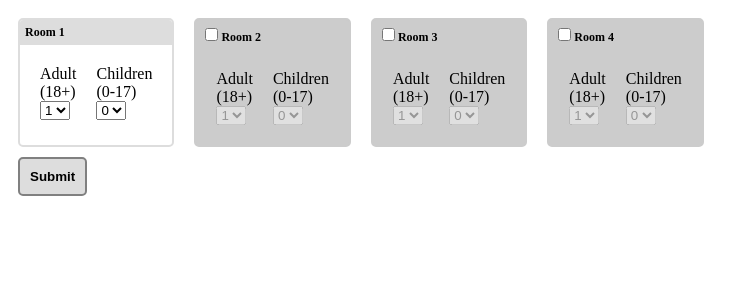
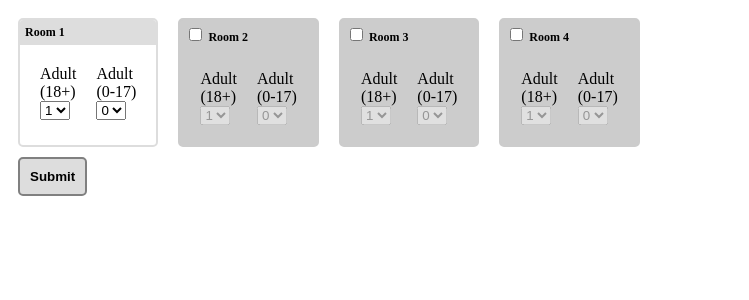
Before and after one commit to tdkiran/assessment-2, a Next.js app: page / in a window 1280 px wide. Shown: the top 300 px of the page, without its empty margins (0-749 px from the left). Built offline with nearby package versions, Linux system fonts and the light colour scheme.

Commit message:
Improve accessablity

```diff
--- a/components/booking/room-form.js
+++ b/components/booking/room-form.js
@@ -26,12 +26,15 @@ export class RoomForm extends Component {
         return (
             <RoomFormContainer>
                 <FormItem>
-                    <div>Adult <br />(18+)</div>
+                    <div>
+                        <label for="adult-occupant-selection">Adult</label> <br />(18+)
+                    </div>
                     <select
                         value={adult}
                         onChange={this.handleOccupantSelection}
                         data-type="adult"
                         disabled={!active}
+                        id="adult-occupant-selection"
                     >
                         {listOfAdults &&
                             listOfAdults.map(occupantOptionsTemplate)
@@ -39,12 +42,15 @@ export class RoomForm extends Component {
                     </select>
                 </FormItem>
                 <FormItem>
-                    <div>Children <br />(0-17)</div>
+                    <div>
+                        <label for="children-occupant-selection">Adult</label> <br />(0-17)
+                    </div>
                     <select
                         value={children}
                         onChange={this.handleOccupantSelection}
                         data-type="children"
                         disabled={!active}
+                        id="children-occupant-selection"
                     >
                         {listOfAdults &&
                             listOfChildrens.map(occupantOptionsTemplate)
--- a/components/common/card.js
+++ b/components/common/card.js
@@ -55,8 +55,8 @@ export class AppCard extends Component {
             <Card disabled={!active} data-testid={`room-${testId}`} >
                 <CardTitle disabled={!active}>
                     {!hideOption &&
-                        <input type="checkbox" checked={active} onChange={this.handleChange} />}
-                    {title}
+                        <input type="checkbox" checked={active} onChange={this.handleChange} id="check-room" />}
+                    <label for={"check-room"}> {title} </label>
                 </CardTitle>
                 <CardContent disabled={!active}>
                     {children}
--- /dev/null
+++ b/components/common/meta.js
@@ -0,0 +1,11 @@
+import Head from 'next/head';
+
+const Meta = () => (
+    <Head>
+        <meta name="viewport" content="width=device-width, initial-scale=1" />
+        <meta charSet="utf-8" />
+        <title>Hilton Booking System</title>
+    </Head>
+);
+
+export default Meta;
--- a/pages/_app.js
+++ b/pages/_app.js
@@ -2,12 +2,14 @@ import App from 'next/app';
 import React from 'react';
 import withReduxStore from '../lib/with-redux-store';
 import { Provider } from 'react-redux';
+import Meta from '../components/common/meta';
 
 class MyApp extends App {
   render() {
     const { Component, pageProps, reduxStore } = this.props
     return (
       <Provider store={reduxStore}>
+        <Meta />
         <Component {...pageProps} />
       </Provider>
     )
--- /dev/null
+++ b/pages/_document.js
@@ -0,0 +1,23 @@
+import Document, { Head, Main, NextScript } from 'next/document';
+import { ServerStyleSheet } from 'styled-components';
+
+export default class MyDocument extends Document {
+    static getInitialProps({ renderPage }) {
+        const sheet = new ServerStyleSheet();
+        const page = renderPage(App => props => sheet.collectStyles(<App {...props} />));
+        const styleTags = sheet.getStyleElement();
+        return { ...page, styleTags };
+    }
+
+    render() {
+        return (
+            <html lang="en">
+                <Head>{this.props.styleTags}</Head>
+                <body>
+                    <Main />
+                    <NextScript />
+                </body>
+            </html>
+        );
+    }
+}
```
Also changed, not shown: 1 other file (tests, documents, lock files or other folders).
